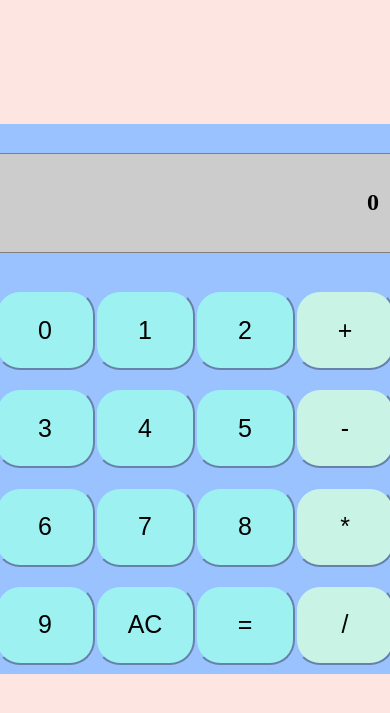
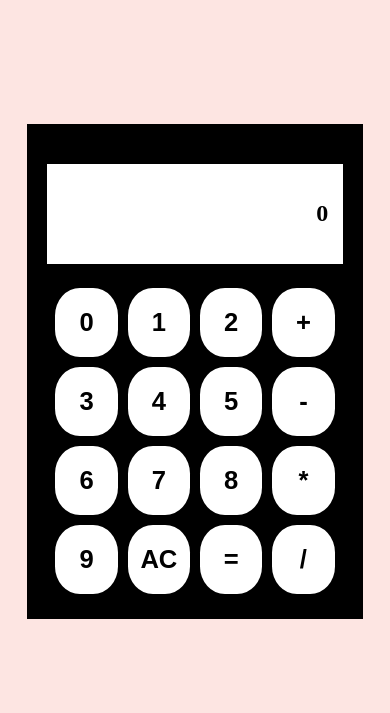
Before and after one commit to mohamed-akraam/Calculator, a plain HTML site: page index.html in a window 390 px wide. Shown: the part 77-790 px from the top of the page. Drawn offline with Linux system fonts and the light colour scheme.

Commit message:
Add media query

```diff
--- a/style.css
+++ b/style.css
@@ -22,40 +22,69 @@ html {
 .btn,
 .wipe,
 .equal{
-    background-color: hsl(180, 75%, 78%);
+    background-color: white;
 }
 
 .container {
     flex-wrap: wrap;
     margin-top: 100px;
-    width: 450px;
-    height: 550px;
-    background-color: hsl(216, 100%, 80%);
+    width: 440px;
+    background-color: black;
+    padding: 20px;
 }
 
 h1 {
     text-align: center;
-    font-size: 40px;
+    font-size: 2.5rem;
     color: hsl(320, 7%, 35%);
 }
 
 .display {
     justify-content: flex-end;
-    background-color: hsl(0, 0%, 80%);
-    width: 400px;
+    background-color: white;
+    width: 380px;
     height: 100px;
     padding: 15px;
-    border: 1px solid gray;
+    /* border: 1px solid white; */
 }
 
 .operator {
-    background-color: hsl(160, 63%, 87%);
+    background-color: white;
 }
 
 button {
-    height: 80px;
-    width: 100px;
-    font-size: 25px;
-    border-radius: 25px;
-    border-color: hsl(216, 100%, 80%);
+    /* height: 80px; */
+    width: 90px;
+    font-size: 2.5rem;
+    font-weight: 900;
+    border-radius: 100%;
+    border: none;
+    position: relative;
+    padding: 20px;
+    margin: 5px;
+    display: flex;
+    justify-content: center;
+    align-items: center;
 }
+
+button:active {
+    top: 5px;
+}
+
+@media (max-width: 470px){
+    .container {
+        width: 90%;
+    }
+    button {
+        width: 21%;
+        font-size: 1.6rem;
+        border-radius: 40%;
+    }
+
+}
+
+@media (max-width: 375px) {
+    .container {
+        width: 100%;
+    }
+}
```
